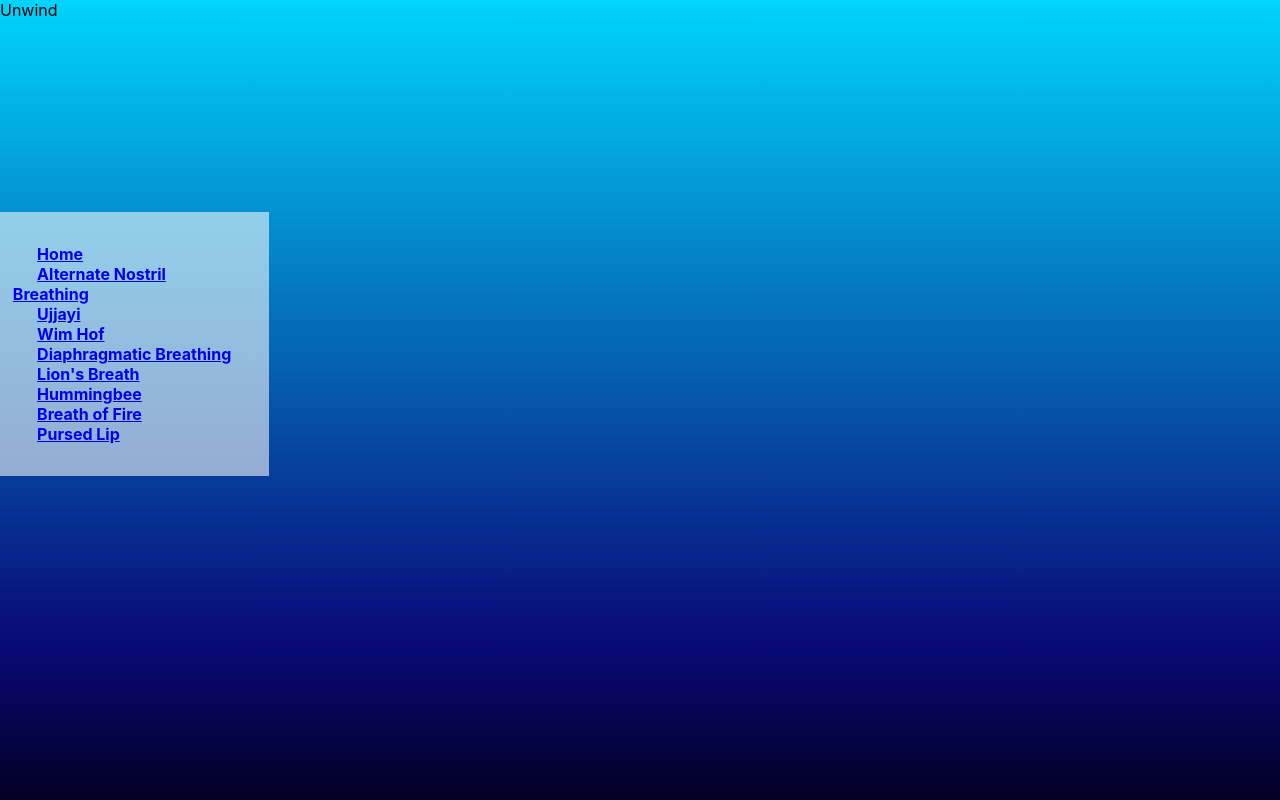
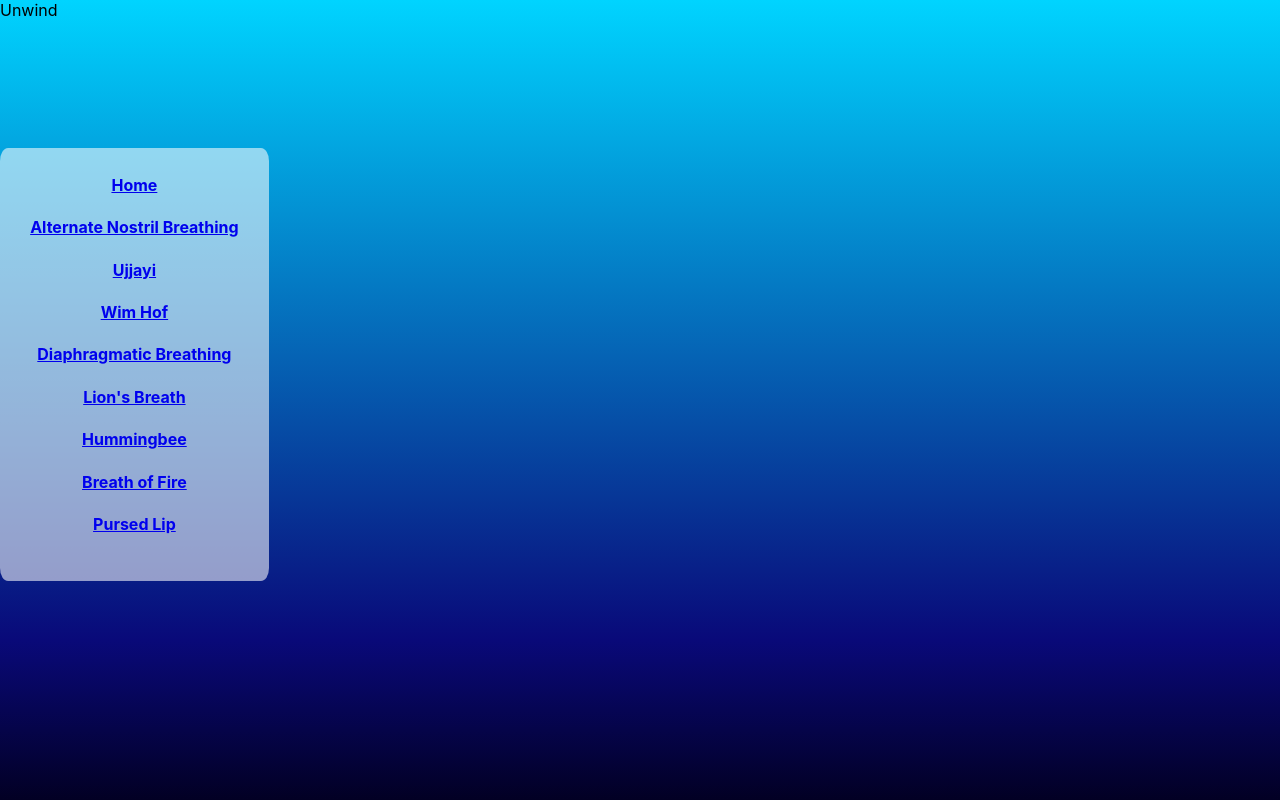
Before and after one commit to vmar13/unwind-frontend, a React (Create React App) app: page / in a window 1280 px wide. Built offline with nearby package versions, Linux system fonts and the light colour scheme.

Commit message:
done styling menu item

```diff
--- a/src/App.css
+++ b/src/App.css
@@ -8,13 +8,17 @@ body {
 
 .nav-container {
   background: rgba(255, 255, 255, 0.568);
+  display: flex;
+  flex-direction: column;
   width: 19%;
-  margin-top: 15%;
-  padding: 2.5% 1%;
+  margin-top: 10%;
+  margin-bottom: 10%;
+  padding: 2% 1%;
+  border-radius: 3%;
 }
 
 .nav-element {
-  /* margin: 1% 1% 1% 1%; */
-  margin: 10%;
-  padding-top: 5%;
+  list-style: none;
+  display: inline-flex;
+  margin: .5% auto;
 }
```
